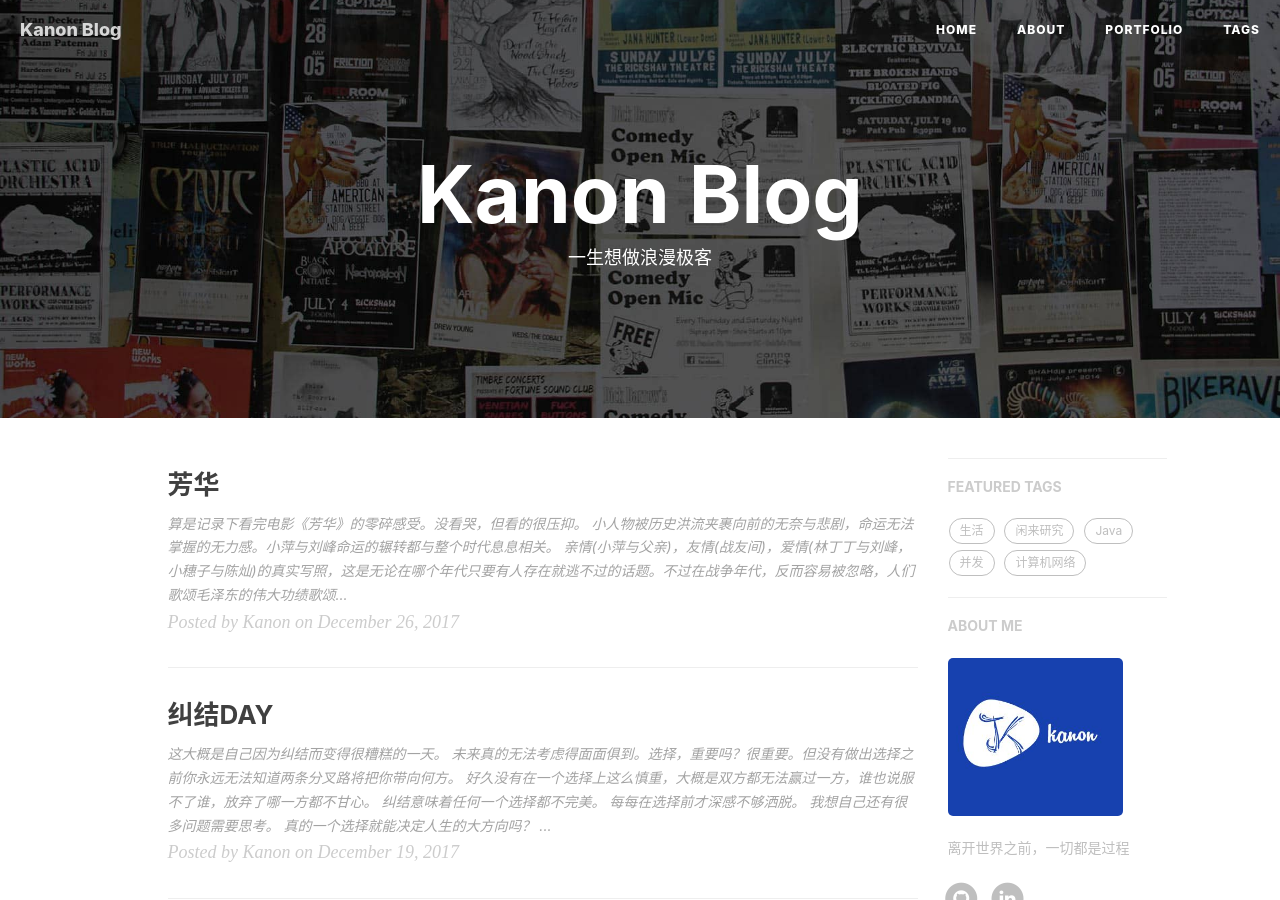
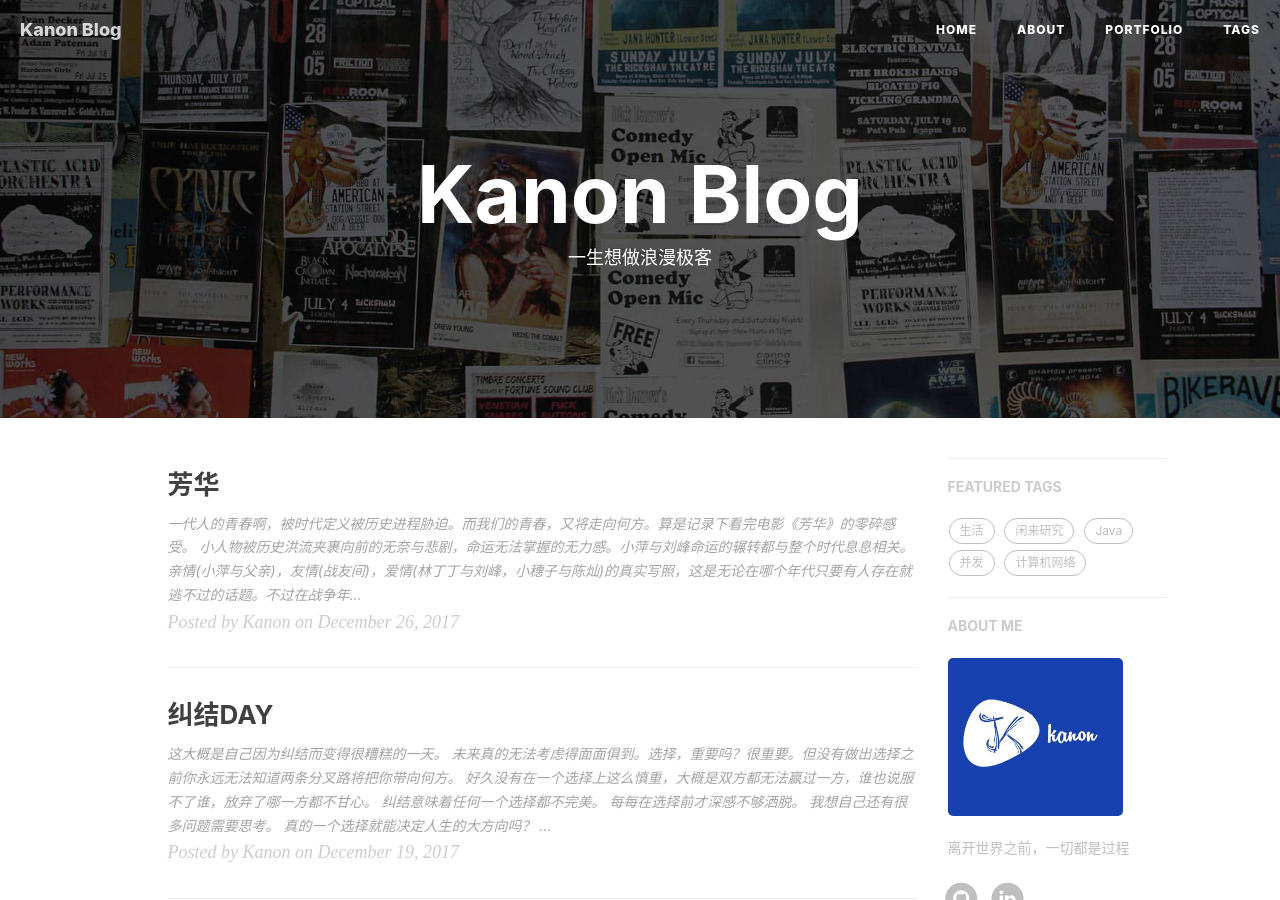
Before and after one commit to kanonjz/kanonjz.github.io, a Jekyll site: the page built from index.html, in a window 1280 px wide and 900 px high. Built offline with Jekyll 4.4.1, drawn with Linux system fonts in a browser that asks for light colours; nearby versions of some CDN libraries; the list of posts is cut into pages by our own code; comment, search, counter and statistics services are not loaded.

Commit message:
Update 2017-12-26-youth.md

````diff
--- a/_posts/2017-12-26-youth.md
+++ b/_posts/2017-12-26-youth.md
@@ -9,10 +9,10 @@ tags:
     - 生活
 ---
 
-![芳华剧照](https://img3.doubanio.com/view/photo/l/public/p2507227732.webp)
 ```
-算是记录下看完电影《芳华》的零碎感受。没看哭，但看的很压抑。
+一代人的青春啊，被时代定义被历史进程胁迫。而我们的青春，又将走向何方。算是记录下看完电影《芳华》的零碎感受。
 ```
+
 1. 小人物被历史洪流夹裹向前的无奈与悲剧，命运无法掌握的无力感。小萍与刘峰命运的辗转都与整个时代息息相关。
 
 2. 亲情(小萍与父亲)，友情(战友间)，爱情(林丁丁与刘峰，小穗子与陈灿)的真实写照，这是无论在哪个年代只要有人存在就逃不过的话题。不过在战争年代，反而容易被忽略，人们歌颂毛泽东的伟大功绩歌颂党，歌颂伟大新中国。那么又有谁来关心关心我那个还关在狱中的父亲，我心爱却难以开口的那段爱情，谁想过我根本就不想做活雷锋我只是在等待着某个人，谁又曾在意过我那句一憋就憋了十几年的——能不能抱抱我呢。
@@ -22,3 +22,4 @@ tags:
 4. 我希望刘峰在那场战争中牺牲，那样他就会成为英雄，被写进歌里，被人们传颂。谁也不忍心看到多年后那个善良的人，被这新时代的社会欺负。
 
 5. 洗尽铅华，善良才是应该贯穿人一生的品德，即使芳华已逝面目全非。
+<br><br><br><br>
````
